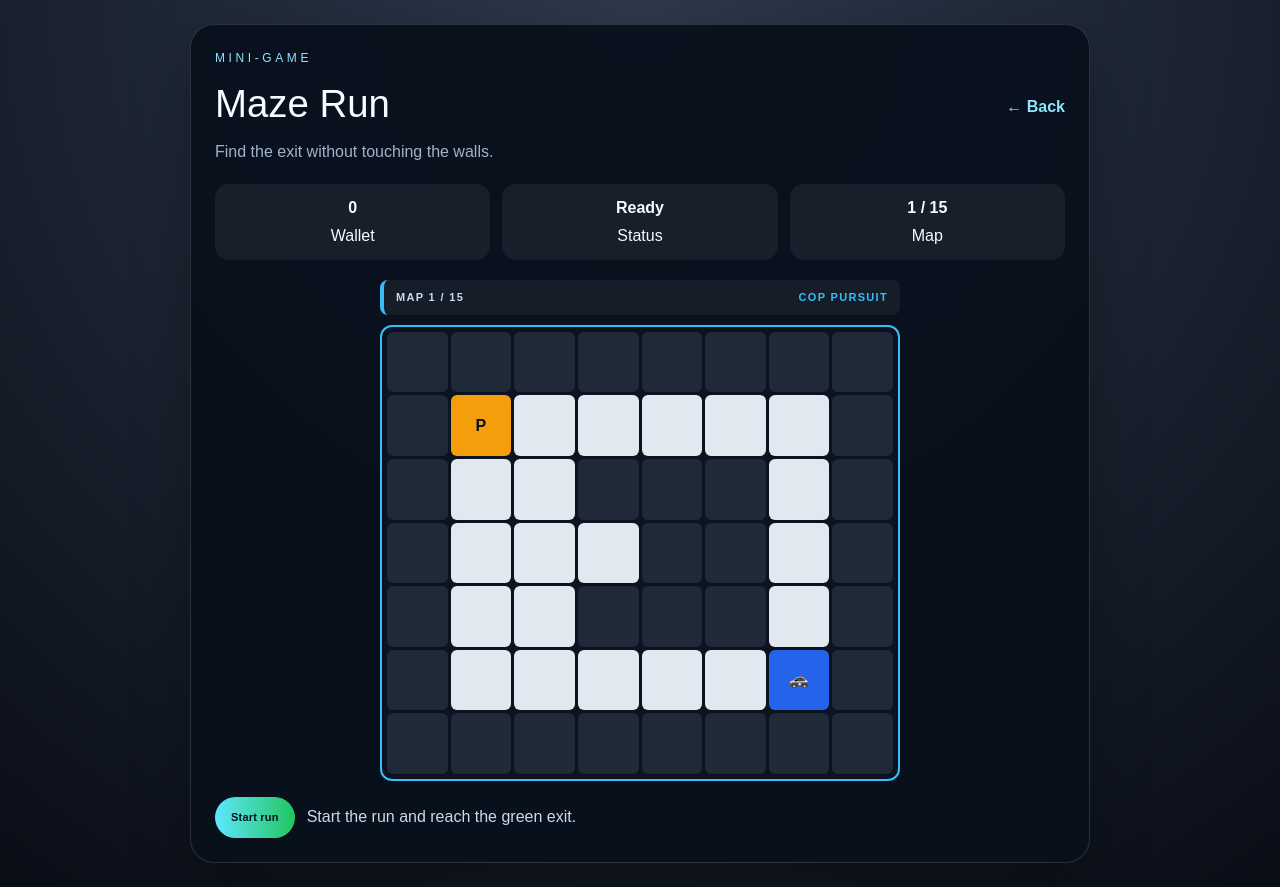
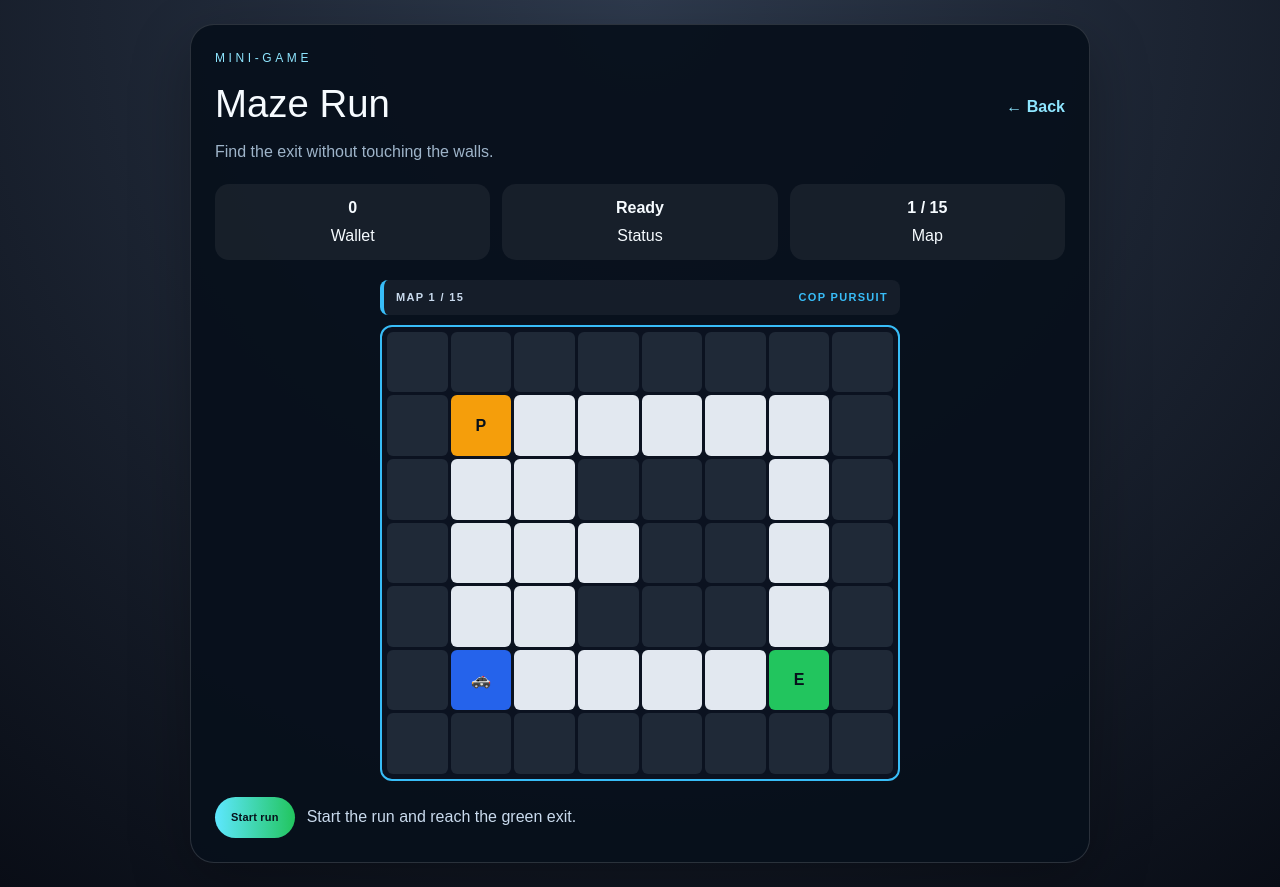
Before and after one commit to vincent-2005/Bug-Fight, a Next.js app: page /mini-games/maze-run in a window 1280 px wide. Built offline with nearby package versions, Linux system fonts and the light colour scheme; no server answers.

Commit message:
Update page.tsx

```diff
--- a/app/mini-games/maze-run/page.tsx
+++ b/app/mini-games/maze-run/page.tsx
@@ -1,7 +1,7 @@
 "use client";
 
 import Link from "next/link";
-import { useEffect, useRef, useState } from "react";
+import { useEffect, useState } from "react";
 import type { CSSProperties } from "react";
 import { usePlayerProgress } from "@/components/bug-brawler/progress";
 
@@ -36,6 +36,10 @@ function nextChaserStep(grid: string[], from: Position, target: Position): Posit
   let parent = previous.get(`${step.x},${step.y}`);
   while (parent && `${parent.x},${parent.y}` !== startKey) { step = parent; parent = previous.get(`${step.x},${step.y}`); }
   return step;
+}
+
+function copStart(maze: MazeLayout): Position {
+  return { x: 1, y: maze.grid.length - 2 };
 }
 
 const rawMazeLayouts: MazeLayout[] = [
@@ -137,31 +141,28 @@ export default function MazeRunPage() {
   const maze = mazeLayouts[mazeIndex % mazeLayouts.length];
   const mapTheme = mapThemes[mazeIndex % mapThemes.length];
   const [playerPosition, setPlayerPosition] = useState<Position>(maze.start);
-  const [copPosition, setCopPosition] = useState<Position>(maze.goal);
+  const [copPosition, setCopPosition] = useState<Position>(copStart(maze));
   const [gameActive, setGameActive] = useState(false);
   const [finished, setFinished] = useState(false);
   const [caught, setCaught] = useState(false);
   const [status, setStatus] = useState("Start the run and reach the green exit.");
-  const playerMoveCount = useRef(0);
   const reward = 28 + Math.min(mazeIndex, mazeLayouts.length - 1) * 6;
 
   const startGame = () => {
     setPlayerPosition(maze.start);
-    setCopPosition(maze.goal);
+    setCopPosition(copStart(maze));
     setGameActive(true);
     setFinished(false);
     setCaught(false);
-    playerMoveCount.current = 0;
-    setStatus("Reach the exit before the cop catches you. The cop moves every second turn.");
+    setStatus("Reach the exit before the cop catches you. The cop moves at your speed.");
   };
   const nextLevel = () => {
     const nextIndex = (mazeIndex + 1) % mazeLayouts.length;
     setMazeIndex(nextIndex);
     setPlayerPosition(mazeLayouts[nextIndex].start);
-    setCopPosition(mazeLayouts[nextIndex].goal);
+    setCopPosition(copStart(mazeLayouts[nextIndex]));
     setFinished(false);
     setCaught(false);
-    playerMoveCount.current = 0;
     setGameActive(true);
     setStatus(`Maze ${nextIndex + 1} of ${mazeLayouts.length}: escape the cop.`);
   };
@@ -192,10 +193,9 @@ export default function MazeRunPage() {
         setFinished(true);
         return;
       }
-      playerMoveCount.current += 1;
-      const nextCop = playerMoveCount.current % 2 === 0 ? nextChaserStep(maze.grid, copPosition, next) : copPosition;
-      if (playerMoveCount.current % 2 === 0) setCopPosition(nextCop);
-      if (nextCop.x === next.x && nextCop.y === next.y && playerMoveCount.current % 2 === 0) {
+      const nextCop = nextChaserStep(maze.grid, copPosition, next);
+      setCopPosition(nextCop);
+      if (nextCop.x === next.x && nextCop.y === next.y) {
         setGameActive(false);
         setCaught(true);
         setStatus("The cop caught you. Try again.");
```
